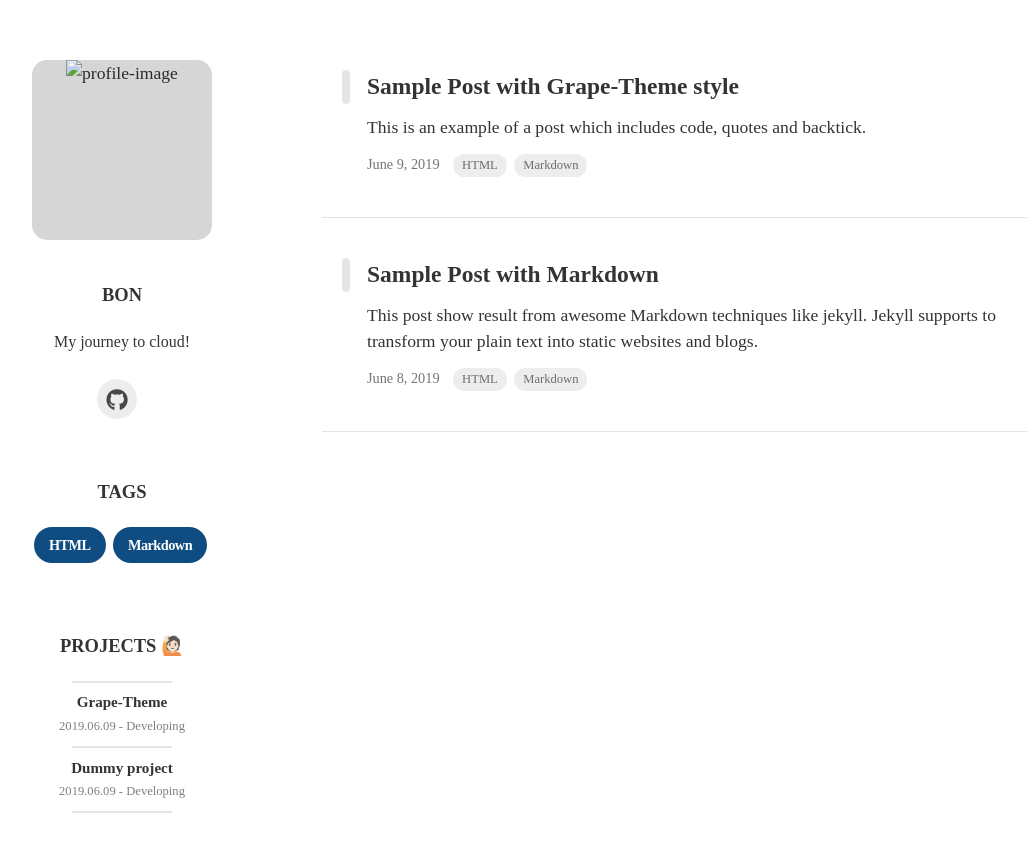
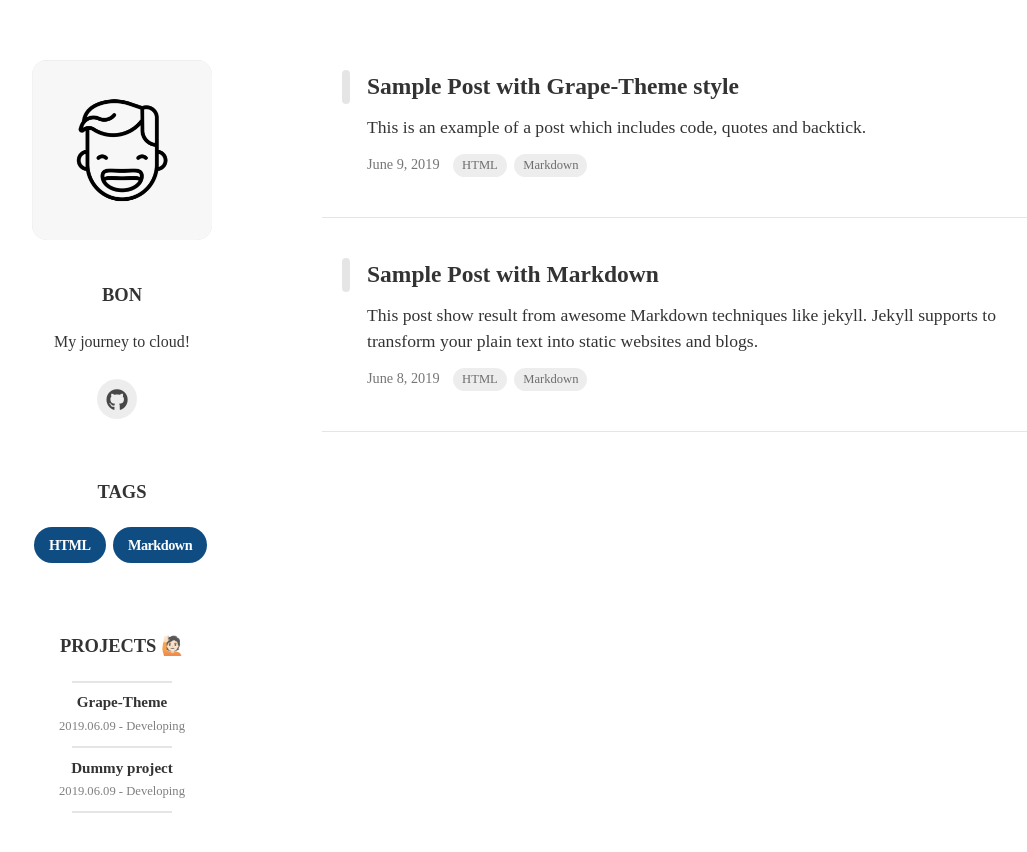
Before and after one commit to bonasfvck/blog, a Jekyll site: the page built from index.html, in a window 1280 px wide. Shown: the top 852 px of the page, without its empty margins (148-1175 px from the left). Built offline with Jekyll 4.4.1, drawn with Linux system fonts in a browser that asks for light colours; nearby versions of some CDN libraries; some web fonts are replaced; the list of posts is cut into pages by our own code.

Commit message:
Update _config.yml

```diff
--- a/_config.yml
+++ b/_config.yml
@@ -1,6 +1,6 @@
 # Site Settings
-baseurl: "blog/"
-url : "https://bonasfvck.github.io/blog"
+baseurl: ""
+url : "https://bonasfvck.github.io"
 
 # Blog Settings
 theme_settings :
@@ -9,7 +9,7 @@
 
   # Profile Settings
   profile :
-    image : blog/assets/img/smile.png
+    image : assets/img/smile.png
     username : Bon
     description : My journey to cloud!
     experience :
@@ -38,7 +38,7 @@
 
 # Pagination
 paginate: 5
-paginate_path: "blog/page:num"
+paginate_path: "page:5"
 
 # Build Ssttings
 sass:
```
